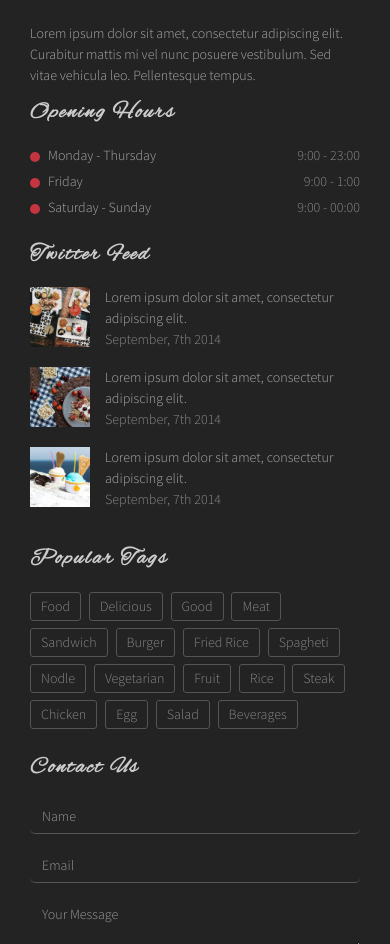
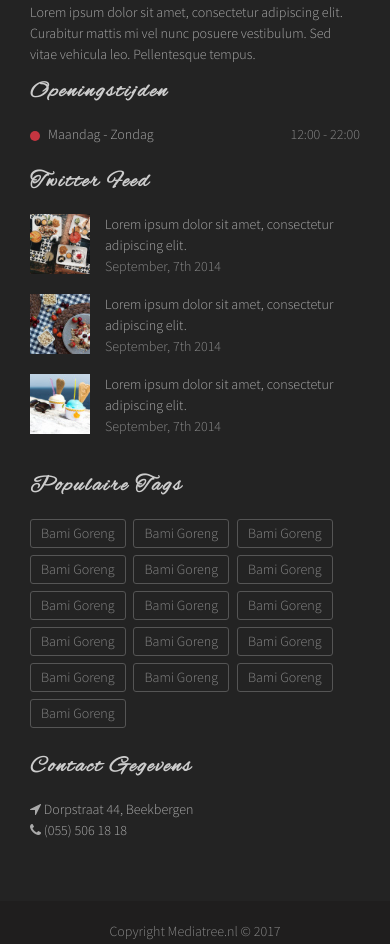
Before and after one commit to shamsinator/linwah-beekbergen, a plain HTML site: page impressies.html in a window 390 px wide. Shown: the part 6984-7928 px from the top of the page. Drawn offline with Linux system fonts and the light colour scheme; some packages are replaced by stand-ins of ours.

Commit message:
header en footer ook voor impressie als overons pagina gelijk maken

```diff
--- a/impressies.html
+++ b/impressies.html
@@ -57,12 +57,14 @@
       </div>
     </div>
 
+    <!-- navbar -->
     <nav class="navbar navbar-inverse navbar-fixed-top" role="navigation">
       <div class="logo">
         <div class="relative-logo">
           <img src="assets/images/logo.png" alt="logo">
         </div>
       </div>
+
       <div class="container">
         <div class="navbar-header">
           <div class="responsive-logo visible-xs">
@@ -80,20 +82,11 @@
           <ul class="nav navbar-nav">
             <li><a href="index.html">Home</a></li>
             <li><a href="menu.html">Menu</a></li>
-            <li><a href="reserveren.html">Reserveren</a></li>
+            <!-- <li><a href="reserveren.html">Reserveren</a></li> -->
           </ul>
           <ul class="nav navbar-nav navbar-right">
+            <li><a href="impressies.html">Impressies</a></li>
             <li><a href="overons.html">Over Ons</a></li>
-            <li><a href="impressies.html">Impressies</a></li>
-            <li class="dropdown">
-              <a href="#" class="dropdown-toggle" data-toggle="dropdown" role="button" aria-haspopup="true" aria-expanded="false">Overige <span class="caret"></span></a>
-              <ul class="dropdown-menu">
-                <li><a href="nieuws-lijst.html">Nieuws Lijst</a></li>
-                <li><a href="nieuws-detail.html">Nieuws Detail</a></li>
-                <li><a href="shop-lijst.html">Shop Lijst</a></li>
-                <li><a href="shop-detail.html">Shop Detail</a></li>
-              </ul>
-            </li>
           </ul>
         </div><!--/.nav-collapse -->
       </div><!--/.container -->
@@ -657,11 +650,11 @@
     <!-- Selected Photo Section End -->
 
     <!-- Visit Us Section Start  -->
-    <section class="visit-us no-padding light">
-      <div class="title wow animated fadeIn"><h3>Come Visit &amp; Enjoy Our Food</h3></div>
-      <div class="text wow animated fadeIn">We Are Always Waiting For You</div>
+    <section class="visit-us no-padding dark">
+      <div class="title wow animated fadeIn"><h3>Kom en geniet van ons eten</h3></div>
+      <!-- <div class="text wow animated fadeIn">We Are Always Waiting For You</div> -->
 
-      <div class="section-bottom-shape"><div class="shape light"><i class="fa fa-angle-down"></i></div></div>
+      <div class="section-bottom-shape"><div class="shape dark"><i class="fa fa-angle-down"></i></div></div>
     </section>
     <!-- Visit Us Section End  -->
 
@@ -676,14 +669,12 @@
       <div class="container">
 
         <div class="col-md-3">
-          <div class="footer-title"><h3>About Us</h3></div>
+          <div class="footer-title"><h3>Restaurant Lin Wah</h3></div>
           <div class="footer-content"><p>Lorem ipsum dolor sit amet, consectetur adipiscing elit. Curabitur mattis mi vel nunc posuere vestibulum. Sed vitae vehicula leo. Pellentesque tempus. </p></div>
-          <div class="footer-title second-title"><h3>Opening Hours</h3></div>
+          <div class="footer-title second-title"><h3>Openingstijden</h3></div>
           <div class="footer-content">
             <ul class="opening-hours">
-              <li><div class="day">Monday - Thursday</div><div class="time">9:00 - 23:00</div></li>
-              <li><div class="day">Friday</div><div class="time">9:00 - 1:00</div></li>
-              <li><div class="day">Saturday - Sunday</div><div class="time">9:00 - 00:00</div></li>
+              <li><div class="day">Maandag - Zondag</div><div class="time">12:00 - 22:00</div></li>
             </ul>
           </div>
         </div><!--/.col-md-3 -->
@@ -724,39 +715,32 @@
         </div><!--/.col-md-3 -->
 
         <div class="col-md-3">
-          <div class="footer-title"><h3>Popular Tags</h3></div>
+          <div class="footer-title"><h3>Populaire Tags</h3></div>
           <div class="footer-content">
-            <a href="#" class="tag">Food</a>
-            <a href="#" class="tag">Delicious</a>
-            <a href="#" class="tag">Good</a>
-            <a href="#" class="tag">Meat</a>
-            <a href="#" class="tag">Sandwich</a>
-            <a href="#" class="tag">Burger</a>
-            <a href="#" class="tag">Fried Rice</a>
-            <a href="#" class="tag">Spagheti</a>
-            <a href="#" class="tag">Nodle</a>
-            <a href="#" class="tag">Vegetarian</a>
-            <a href="#" class="tag">Fruit</a>
-            <a href="#" class="tag">Rice</a>
-            <a href="#" class="tag">Steak</a>
-            <a href="#" class="tag">Chicken</a>
-            <a href="#" class="tag">Egg</a>
-            <a href="#" class="tag">Salad</a>
-            <a href="#" class="tag">Beverages</a>
+            <a href="#" class="tag">Bami Goreng</a>
+            <a href="#" class="tag">Bami Goreng</a>
+            <a href="#" class="tag">Bami Goreng</a>
+            <a href="#" class="tag">Bami Goreng</a>
+            <a href="#" class="tag">Bami Goreng</a>
+            <a href="#" class="tag">Bami Goreng</a>
+            <a href="#" class="tag">Bami Goreng</a>
+            <a href="#" class="tag">Bami Goreng</a>
+            <a href="#" class="tag">Bami Goreng</a>
+            <a href="#" class="tag">Bami Goreng</a>
+            <a href="#" class="tag">Bami Goreng</a>
+            <a href="#" class="tag">Bami Goreng</a>
+            <a href="#" class="tag">Bami Goreng</a>
+            <a href="#" class="tag">Bami Goreng</a>
+            <a href="#" class="tag">Bami Goreng</a>
+            <a href="#" class="tag">Bami Goreng</a>
           </div>
         </div>
 
         <div class="col-md-3">
-          <div class="footer-title"><h3>Contact Us</h3></div>
+          <div class="footer-title"><h3>Contact Gegevens</h3></div>
           <div class="footer-content">
-            <div class="footer-form">
-              <form>
-                <input type="text" class="form-control" placeholder="Name">
-                <input type="text" class="form-control" placeholder="Email">
-                <textarea class="form-control" placeholder="Your Message"></textarea>
-              </form>
-              <div class="def-btn">Send Message</div>
-            </div>
+            <div class="text"><p><i class="fa fa-location-arrow" aria-hidden="true"></i> Dorpstraat 44, Beekbergen</p></div>
+            <div class="text"><p><i class="fa fa-phone" aria-hidden="true"></i> (055) 506 18 18</p></div>
           </div>
         </div><!--/.col-md-3 -->
 
@@ -768,7 +752,7 @@
     <section class="copyright">
       <div class="top-shape scroll-to"><a href="#banner"><div class="shape"><i class="fa fa-angle-up"></i></div></a></div>
       <div class="container">
-        <div class="left-section col-md-6">Copyright Suave Digital &copy; 2015 </div>
+        <div class="left-section col-md-6">Copyright Mediatree.nl &copy; 2017 </div>
         <div class="right-section col-md-6">
           <ul class="social">
             <li><div class="icon"><i class="fa fa-facebook"></i></div></li>
@@ -780,11 +764,10 @@
     </section><!--/.copyright -->
     <!-- Copyright Section End -->
 
-
     <!-- JavaScripts -->
     <script src="assets/javascripts/jquery.min.js"></script>
-    <script src="https://maps.googleapis.com/maps/api/js"></script>
-    <script src="assets/javascripts/custom-map.js"></script>
+    <script src="https://maps.googleapis.com/maps/api/js?key=AIzaSyCe0ojPayk6oS_NDaeD5aF6mtBcjjg2clE"></script>
+    <script src="assets/javascripts/fontawesome-markers.min.js"></script>
     <script src="assets/javascripts/bootstrap.min.js"></script>
     <script src="assets/javascripts/easing.js"></script>
     <script src="assets/javascripts/sly.min.js"></script>
@@ -794,6 +777,7 @@
     <script src="assets/javascripts/fancybox/jquery.fancybox.pack.js"></script>
     <script src="assets/javascripts/isotope.pkgd.min.js"></script>
     <script src="assets/javascripts/slick.min.js"></script>
+    <script src="assets/javascripts/custom-map.js"></script>
     <script src="assets/javascripts/custom.js"></script>
   </body>
 </html>
```
Also changed, not shown: index.html (+1 -2 lines), menu.html (+1 -2 lines), overons.html (+34 -50 lines).
